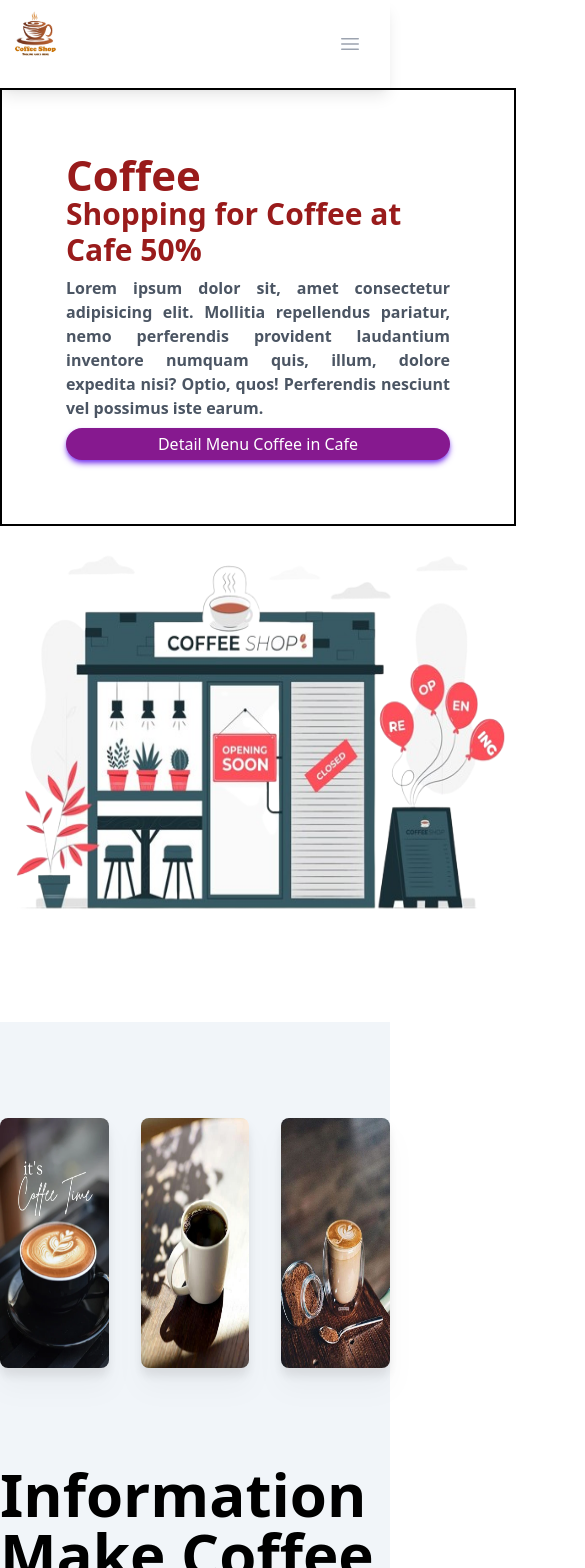
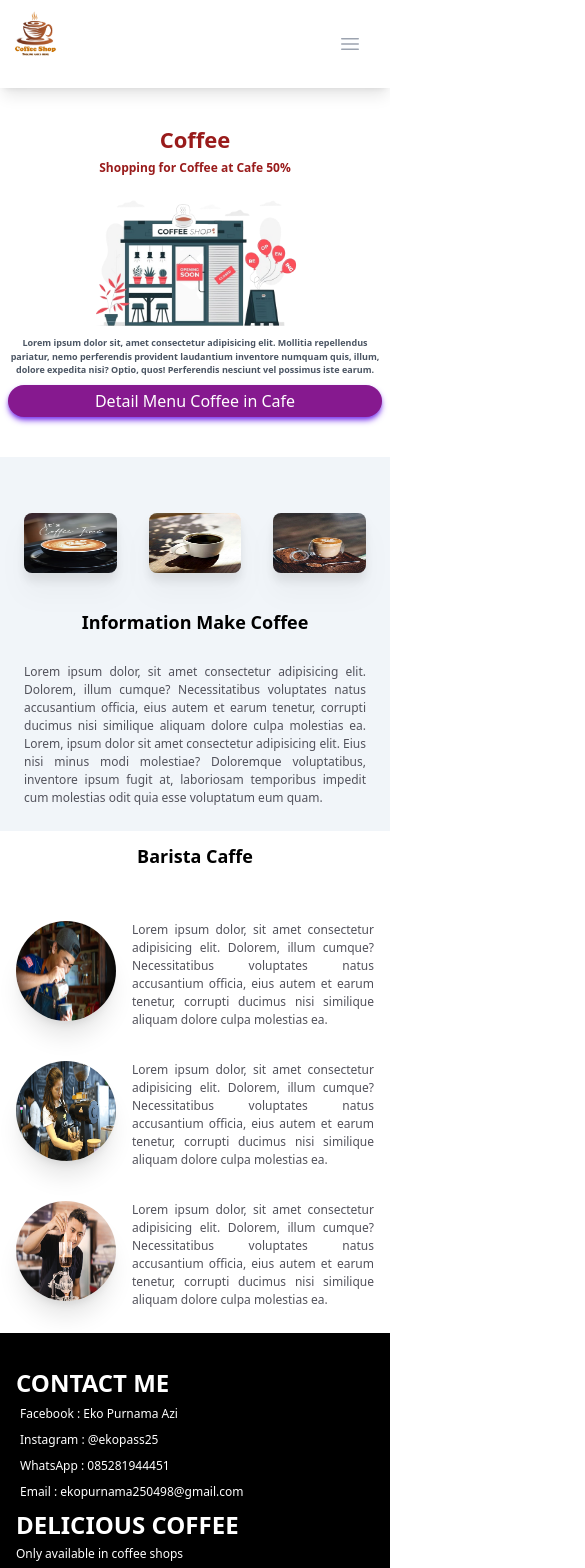
Before and after one commit to ekopurnama25/react-learning, a React (Vite) app: page / in a window 390 px wide. Shown: the top 1568 px of the page, 585 px wide, since content can reach past the window. Built offline with nearby package versions, Linux system fonts and the light colour scheme.

Commit message:
firsh commit

```diff
--- a/src/components/Footer/index.jsx
+++ b/src/components/Footer/index.jsx
@@ -4,36 +4,36 @@ import Cooffe_Footer from "/assert/landing_page/coffe_footer01.jpeg";
 const Footer = () => {
   return (
     <>
-      <section className="flex justify-around bg-[#000000] mt-16">
-        <div className="flex flex-row items-center mt-16 p-12 mx-auto max-w-5xl">
+      <section className="flex justify-around bg-[#000000] mt-16 max-[780px]:mt-2 max-[780px]:justify-between mx-auto max-[780px]:w-full">
+        <div className="flex flex-row items-center max-[780px]:items-start  mt-16 max-[780px]:mt-4 max-[780px]:w-full max-[780px]:p-4 p-12 mx-auto max-w-5xl max-[780px]:flex-col">
           <div className="w-full basis-1/2">
-            <h1 className="font-bold text-3xl text-[#ffffff] text-justify">
+            <h1 className="font-bold text-3xl text-[#ffffff] text-justify max-[780px]:text-[24px]">
               CONTACT ME
             </h1>
-            <h1 className="text-[#ffffff] text-justify p-1">
+            <h1 className="text-[#ffffff] text-justify p-1 max-[780px]:text-[12px]">
               Facebook : Eko Purnama Azi
             </h1>
-            <h1 className="text-[#ffffff] text-justify p-1">
+            <h1 className="text-[#ffffff] text-justify p-1 max-[780px]:text-[12px]">
               Instagram : @ekopass25
             </h1>
-            <h1 className="text-[#ffffff] text-justify p-1">
+            <h1 className="text-[#ffffff] text-justify p-1 max-[780px]:text-[12px]">
               WhatsApp : 085281944451
             </h1>
-            <h1 className="text-[#ffffff] text-justify p-1">
+            <h1 className="text-[#ffffff] text-justify p-1 max-[780px]:text-[12px]">
               Email : ekopurnama250498@gmail.com
             </h1>
           </div>
-          <div className="w-full px-18 basis-1/2 px-14">
-            <h1 className="font-bold text-4xl text-[#ffffff] text-justify">
+          <div className="w-full px-18 basis-1/2 px-14 max-[780px]:px-[0px]">
+            <h1 className="font-bold text-4xl text-[#ffffff] text-justify max-[780px]:text-[24px]">
               DELICIOUS COFFEE
             </h1>
-            <h1 className="text-[#ffffff] text-justify">
+            <h1 className="text-[#ffffff] text-justify max-[780px]:text-[12px]">
               Only available in coffee shops
             </h1>
           </div>
-          <div className="w-full basis-1/2">
+          <div className="w-full basis-1/2 max-[780px]:mt-6">
             <img
-              className="w-[215px] h-[210px] rounded-full shadow-xl"
+              className="w-[215px] h-[210px] rounded-full shadow-xl max-[780px]:hidden"
               src={Cooffe_Footer}
               alt=""
             />
--- a/src/components/Navbar/ArrayNavbar.jsx
+++ /dev/null
@@ -1,14 +0,0 @@
-const links = [
-  {
-    to: "/projects",
-    name: "Projects",
-  },
-  {
-    to: "/posts",
-    name: "Posts",
-  },
-  {
-    to: "/contact",
-    name: "Contact",
-  },
-];
--- a/src/pages/Home/index.jsx
+++ b/src/pages/Home/index.jsx
@@ -11,15 +11,20 @@ const Home = () => {
   return (
     <>
       <section className="flex justify-around items-center mx-auto max-w-5xl min-[800px]:mt-24">
-        <div className="flex flex-row items-center max-[780px]:flex-col border-1 border-[#000]">
-          <div className="w-full basis-1/2 max-[780px]:p-16 border-2 border-[#000]">
-            <h1 className="font-bold text-8xl text-[#991b1b] max-[780px]:text-[42px] max-[780px]:items-center">
+        <div className="flex flex-row items-center  max-[780px]:w-full mx-auto max-[780px]:flex-col">
+          <div className="w-full basis-1/2 max-[780px]:mt-8 max-[780px]:p-2">
+            <h1 className="font-bold text-8xl max-[780px]:flex max-[780px]:justify-center text-[#991b1b] max-[780px]:text-[22px] max-[780px]:items-center">
               Coffee
             </h1>
-            <h1 className="font-bold text-3xl text-[#991b1b]">
+            <h1 className="font-bold text-3xl max-[780px]:flex max-[780px]:justify-center max-[780px]:text-[12px] text-[#991b1b]">
               Shopping for Coffee at Cafe 50%
             </h1>
-            <h1 className="font-bold text-1xl mt-2 text-justify text-[#4b5563]">
+            <img
+              className="w-[780px] h-[400px] mx-auto max-[780px]:w-[220px] min-[780px]:hidden max-[780px]:p-1 max-[780px]:h-[150px] max-[780px]:flex max-[780px]:justify-center"
+              src={LandingPages}
+              alt=""
+            />
+            <h1 className="font-bold text-1xl text-justify max-[780px]:text-[9px] max-[780px]:flex max-[780px]:justify-center max-[780px]:text-center  text-[#4b5563]">
               Lorem ipsum dolor sit, amet consectetur adipisicing elit. Mollitia
               repellendus pariatur, nemo perferendis provident laudantium
               inventore numquam quis, illum, dolore expedita nisi? Optio, quos!
@@ -28,52 +33,56 @@ const Home = () => {
             <div className="mt-2">
               <button
                 to="/product"
-                className="bg-[#86198f] text-white rounded-full h-8 w-96 shadow-md shadow-violet-600"
+                className="bg-[#86198f] text-white rounded-full h-8 w-96 shadow-md max-[780px]:w-full shadow-violet-600"
               >
                 <p className="items-center">Detail Menu Coffee in Cafe</p>
               </button>
             </div>
           </div>
-          <div className="items-center w-full basis-1/2">
-            <img className="w-[780px] h-[400px]" src={LandingPages} alt="" />
+          <div className="items-center w-full basis-1/2 max-[780px]:hidden">
+            <img
+              className="w-[780px] h-[400px] x-auto max-[780px]:w-[250px] max-[780px]:h-[250px] max-[780px]:flex max-[780px]:justify-center"
+              src={LandingPages}
+              alt=""
+            />
           </div>
         </div>
       </section>
-      <section className="flex justify-around bg-[#f1f5f9] mt-24">
-        <div className="flex flex-row items-center mx-auto gap-x-8 max-w-5xl mt-24">
+      <section className="flex justify-around bg-[#f1f5f9] mt-24 max-[780px]:mt-8">
+        <div className="flex flex-row items-center mx-auto gap-x-8 max-w-5xl mt-24 max-[780px]:mt-8 max-[780px]:p-6">
           <div className="w-full px-18 basis-1/2">
             <img
-              className="w-[350px] h-[250px] rounded-lg drop-shadow-xl"
+              className="w-[350px] h-[250px] rounded-lg drop-shadow-xl max-[780px]:w-[100px] max-[780px]:h-[60px]"
               src={Coffe_capuciono}
               alt=""
             />
           </div>
           <div className="w-full basis-1/2">
             <img
-              className="w-[350px] h-[250px] rounded-lg drop-shadow-xl"
+              className="w-[350px] h-[250px] rounded-lg drop-shadow-xl max-[780px]:w-[100px] max-[780px]:h-[60px]"
               src={Coffe_Item}
               alt=""
             />
           </div>
           <div className="w-full basis-1/2">
             <img
-              className="w-[350px] h-[250px] rounded-lg drop-shadow-xl"
+              className="w-[350px] h-[250px] rounded-lg drop-shadow-xl max-[780px]:w-[100px] max-[780px]:h-[60px]"
               src={Coffe_Susu}
               alt=""
             />
           </div>
         </div>
       </section>
-      <section className="flex justify-around bg-[#f1f5f9]">
-        <div className="flex flex-row items-center mt-24 mx-auto max-w-5xl">
-          <h1 className="font-bold text-6xl text-[#000000]">
+      <section className="flex justify-around bg-[#f1f5f9] mx-auto">
+        <div className="flex flex-row items-center mt-24 max-[780px]:mt-4 mx-auto max-w-5xl">
+          <h1 className="font-bold text-6xl max-[780px]:text-[18px] text-[#000000]">
             Information Make Coffee
           </h1>
         </div>
       </section>
       <section className="flex justify-around bg-[#f1f5f9]">
-        <div className="flex flex-row items-center mt-8 m-16 mx-auto max-w-5xl">
-          <h1 className="text-2xl text-[#52525b] text-center">
+        <div className="flex flex-row items-center mt-8 m-16 max-[780px]:m-2 max-[780px]:mt-4 mx-auto max-w-5xl">
+          <h1 className="text-2xl text-[#52525b] text-center max-[780px]:text-justify max-[780px]:text-[12px] max-[780px]:m-4 max-[780px]:leading-normal">
             Lorem ipsum dolor, sit amet consectetur adipisicing elit. Dolorem,
             illum cumque? Necessitatibus voluptates natus accusantium officia,
             eius autem et earum tenetur, corrupti ducimus nisi similique aliquam
@@ -84,37 +93,57 @@ const Home = () => {
           </h1>
         </div>
       </section>
-      <section className="flex justify-around mx-auto max-w-5xl">
-        <div className="flex flex-row items-center m-8">
-          <h1 className="font-bold text-6xl text-[#000000]">Barista Caffe</h1>
+      <section className="flex justify-around mx-auto max-[780px]:w-full max-w-5xl">
+        <div className="flex flex-row items-center m-8 max-[780px]:mt-4">
+          <h1 className="font-bold text-6xl max-[780px]:text-[18px] text-[#000000]">
+            Barista Caffe
+          </h1>
         </div>
       </section>
-      <section className="flex justify-around mx-auto max-w-5xl">
-        <div className="flex flex-row items-center gap-x-32 mt-10">
-          <div className="w-full px-18 basis-1/2">
+      <section className="flex justify-around max-[780px]:w-full max-[780px]:justify-between mx-auto max-w-5xl max-[780px]:mx-auto">
+        <div className="flex flex-row max-[780px]:flex-col items-center gap-x-32 max-[780px]:mt-2 mt-10">
+          <div className="w-full px-18 basis-1/2 max-[780px]:gap-x-4 max-[780px]:p-4 max-[780px]:flex max-[780px]:flex-row">
             <img
-              className="w-[250px] h-[250px] rounded-full shadow-xl"
+              className="w-[250px] h-[250px] rounded-full shadow-xl max-[780px]:w-[100px] max-[780px]:h-[100px]"
               src={Barista01}
               alt=""
             />
+            <h1 className="text-2xl text-[#52525b] min-[780px]:hidden text-justify max-[780px]:text-[12px] max-[780px]:leading-normal">
+              Lorem ipsum dolor, sit amet consectetur adipisicing elit. Dolorem,
+              illum cumque? Necessitatibus voluptates natus accusantium officia,
+              eius autem et earum tenetur, corrupti ducimus nisi similique
+              aliquam dolore culpa molestias ea.
+            </h1>
           </div>
-          <div className="w-full px-18 basis-1/2">
+          <div className="w-full px-18 basis-1/2 max-[780px]:gap-x-4 max-[780px]:p-4 max-[780px]:flex max-[780px]:flex-row">
             <img
-              className="w-[250px] h-[250px] rounded-full shadow-xl"
+              className="w-[250px] h-[250px] rounded-full shadow-xl max-[780px]:w-[100px] max-[780px]:h-[100px]"
               src={Barista02}
               alt=""
             />
+            <h1 className="text-2xl text-[#52525b] min-[780px]:hidden text-justify max-[780px]:text-[12px] max-[780px]:leading-normal">
+              Lorem ipsum dolor, sit amet consectetur adipisicing elit. Dolorem,
+              illum cumque? Necessitatibus voluptates natus accusantium officia,
+              eius autem et earum tenetur, corrupti ducimus nisi similique
+              aliquam dolore culpa molestias ea.
+            </h1>
           </div>
-          <div className="w-full px-18 basis-1/2">
+          <div className="w-full px-18 basis-1/2 max-[780px]:gap-x-4 max-[780px]:p-4 max-[780px]:flex max-[780px]:flex-row">
             <img
-              className="w-[250px] h-[250px] rounded-full shadow-xl"
+              className="w-[250px] h-[250px] rounded-full shadow-xl max-[780px]:w-[100px] max-[780px]:h-[100px]"
               src={Barista03}
               alt=""
             />
+            <h1 className="text-2xl text-[#52525b] min-[780px]:hidden text-justify max-[780px]:text-[12px] max-[780px]:leading-normal">
+              Lorem ipsum dolor, sit amet consectetur adipisicing elit. Dolorem,
+              illum cumque? Necessitatibus voluptates natus accusantium officia,
+              eius autem et earum tenetur, corrupti ducimus nisi similique
+              aliquam dolore culpa molestias ea.
+            </h1>
           </div>
         </div>
       </section>
-      <section className="flex justify-around mx-auto max-w-5xl">
+      <section className="flex justify-around mx-auto max-w-5xl max-[780px]:hidden">
         <div className="flex flex-row items-center gap-x-32 mt-16">
           <div className="w-full px-18 basis-1/2">
             <h1 className="text-2xl text-[#52525b] text-justify">
```
Also changed, not shown: src/components/Navbar/NavbarResposive.jsx (deleted, +0 -25 lines), src/pages/Login/index.jsx (+13 -13 lines), src/pages/Registrasi/index.jsx (+4 -4 lines).
